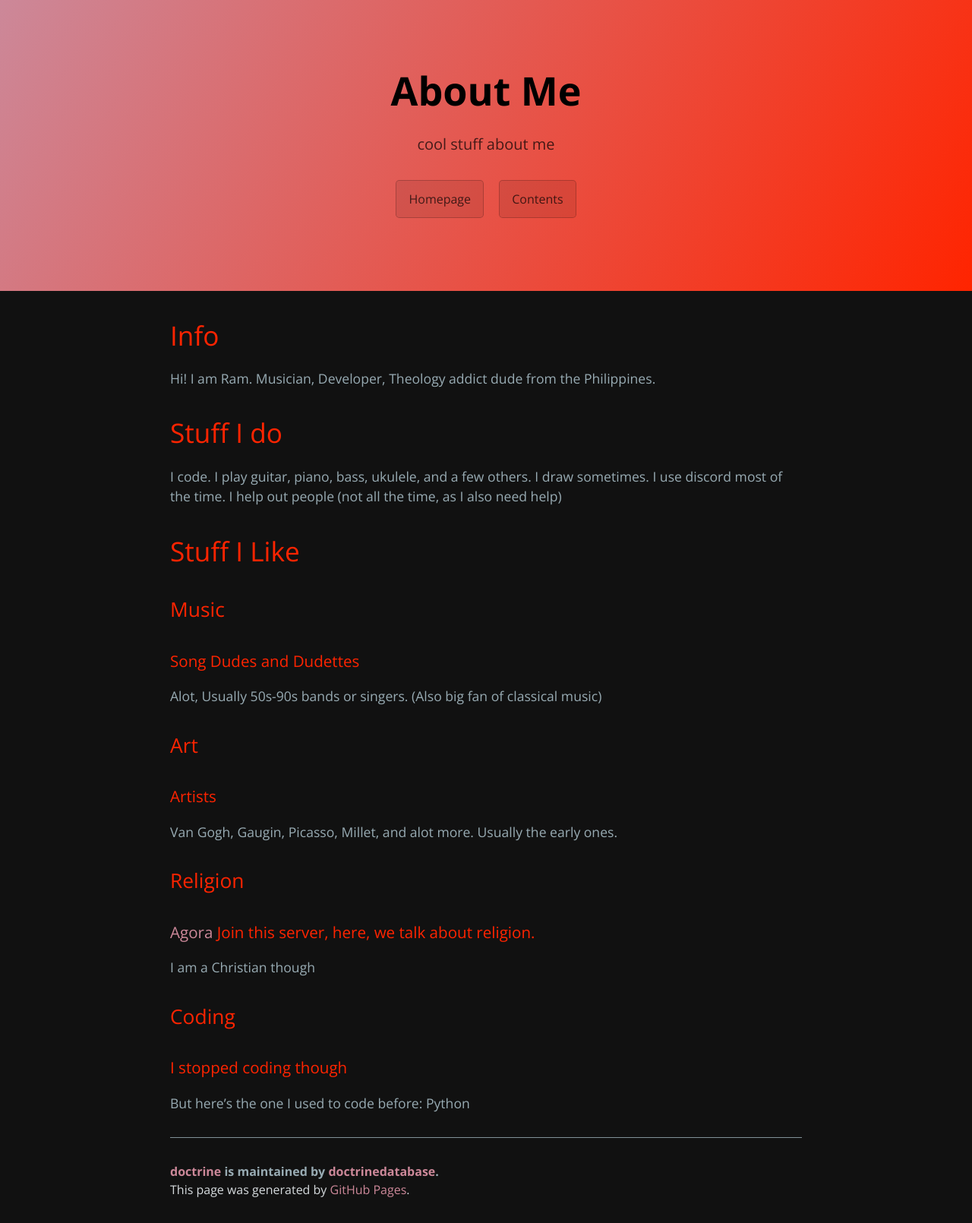
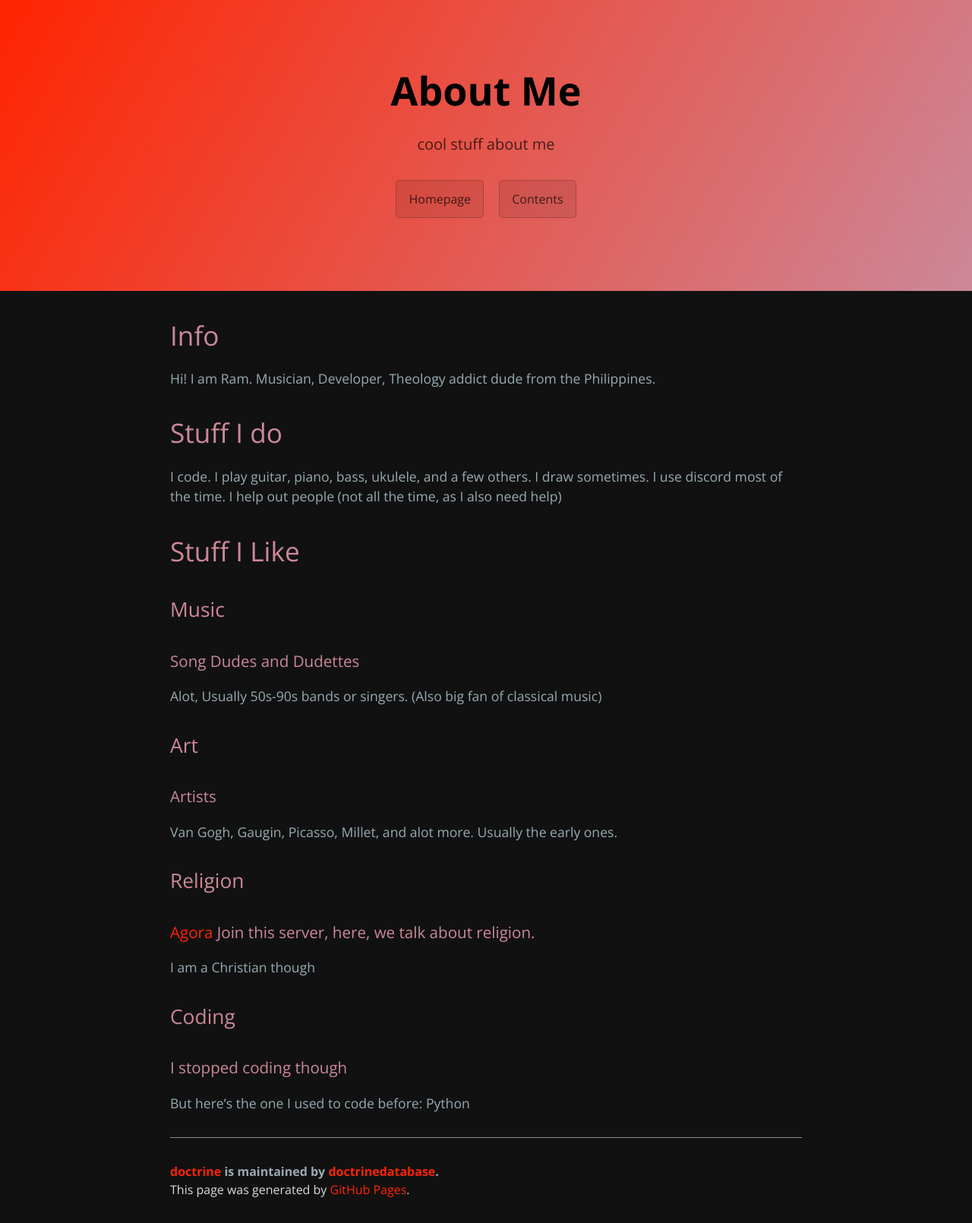
Before and after one commit to doctrinedatabase/doctrine, a Jekyll site: the page built from aboutme.md, in a window 1280 px wide. Shown: the whole page at 76% size. Built offline with Jekyll 4.4.1, drawn with Linux system fonts in a browser that asks for light colours.

```diff
--- a/_config.yml
+++ b/_config.yml
@@ -4,8 +4,8 @@ remote_theme: tuur29/pages-themes-cayman
 darkmode: true
 color:
   header: "#000"
-  gradient_left: "#CC8899"
-  gradient_right: "#ff2400"
+  gradient_left: "#ff2400"
+  gradient_right: "#cc8899"
 logo_url:
 gems:
 - jekyll-seo-tag
```
